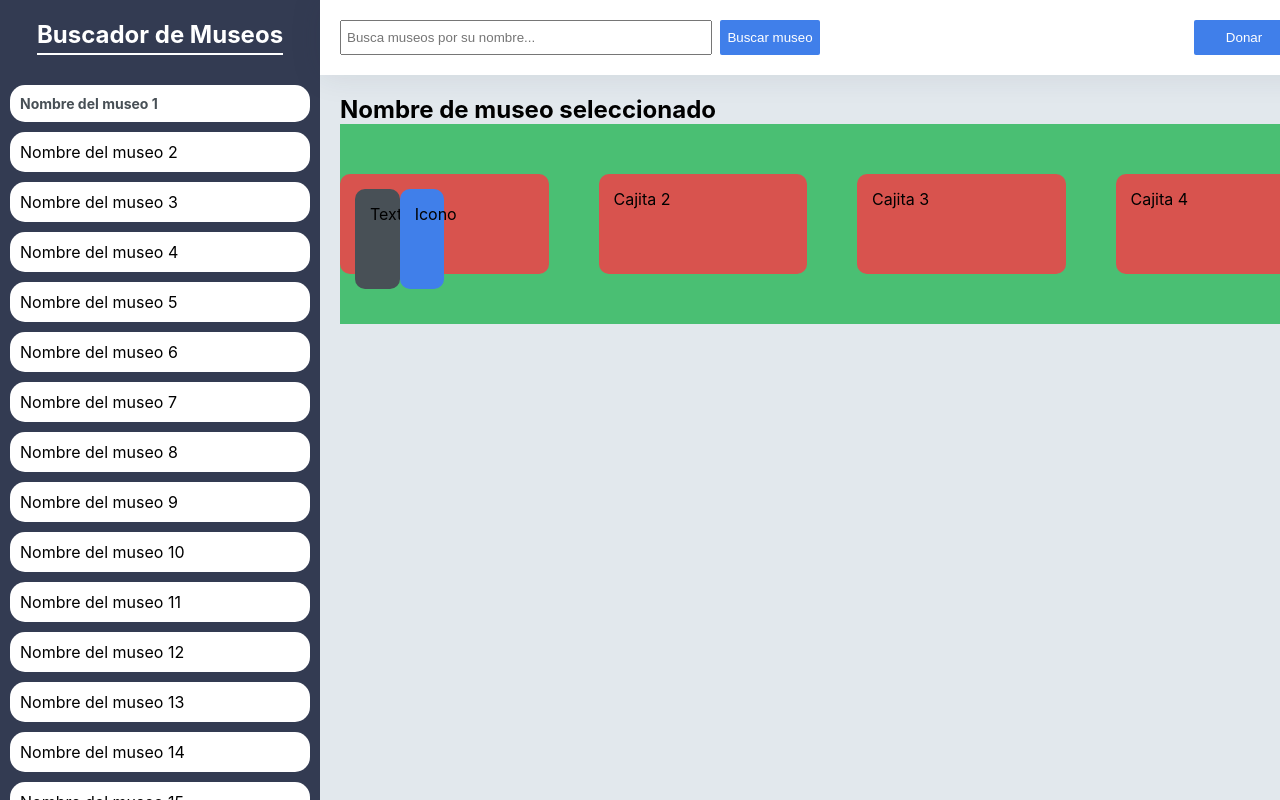
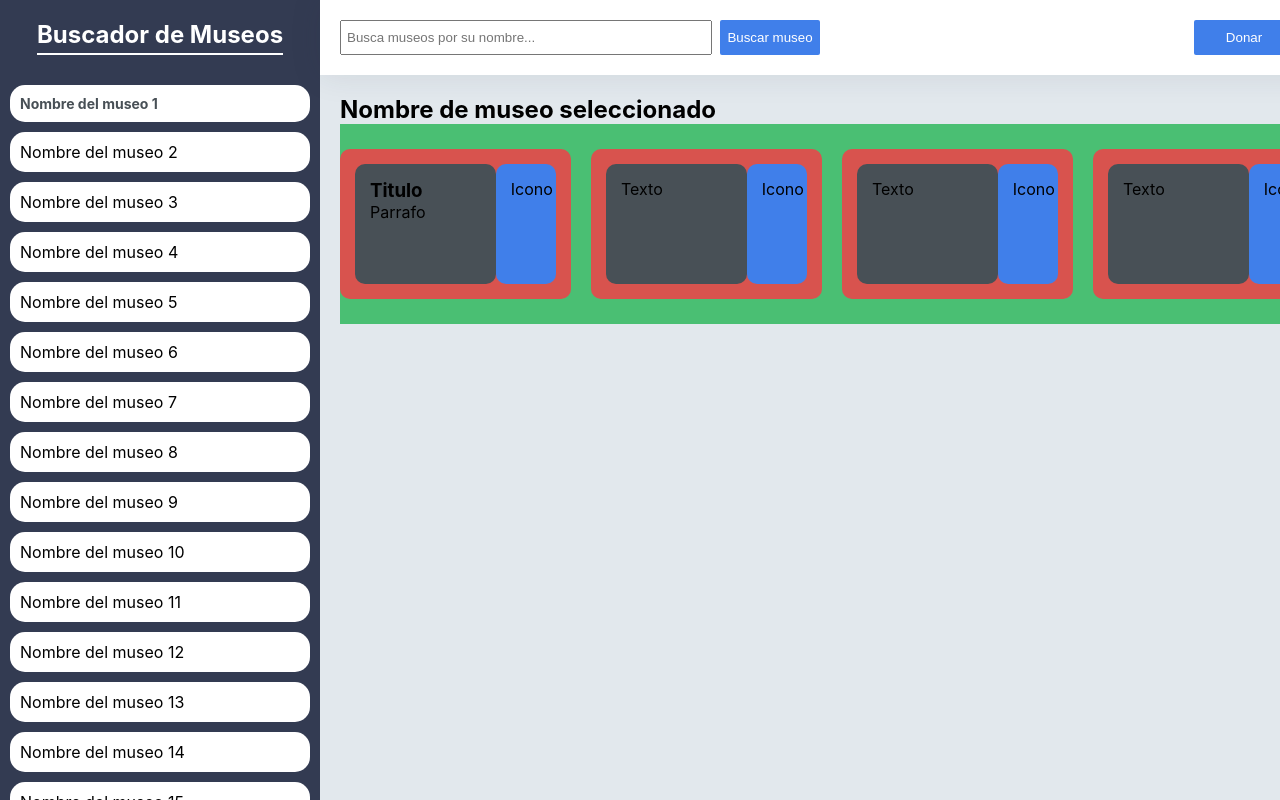
Before and after one commit to pschonffeldt/museos2, a React (Vite) app: page / in a window 1280 px wide. Shown: the top 800 px of the page. Built offline with nearby package versions, Linux system fonts and the light colour scheme.

Commit message:
Add markup for results details

```diff
--- a/src/components/Details.tsx
+++ b/src/components/Details.tsx
@@ -10,12 +10,24 @@ export default function Details({ children }: { children: React.ReactNode }) {
         </div>
         <div className="museum-summary-cards">
           <div className="museum-summary-card">
+            <div className="museum-summary-card-text">
+              <h3>Titulo</h3>
+              <p>Parrafo</p>
+            </div>
+            <div className="museum-summary-card-icon">Icono</div>
+          </div>
+          <div className="museum-summary-card">
             <div className="museum-summary-card-text">Texto</div>
             <div className="museum-summary-card-icon">Icono</div>
           </div>
-          <div className="museum-summary-card">Cajita 2</div>
-          <div className="museum-summary-card">Cajita 3</div>
-          <div className="museum-summary-card">Cajita 4</div>
+          <div className="museum-summary-card">
+            <div className="museum-summary-card-text">Texto</div>
+            <div className="museum-summary-card-icon">Icono</div>
+          </div>
+          <div className="museum-summary-card">
+            <div className="museum-summary-card-text">Texto</div>
+            <div className="museum-summary-card-icon">Icono</div>
+          </div>
         </div>
         {children}
       </div>
--- a/src/index.css
+++ b/src/index.css
@@ -256,14 +256,14 @@ body {
   background-color: var(--color-darkgreen);
   height: 200px;
   width: 100%;
-  gap: 50px;
+  gap: 20px;
 }
 
 .museum-summary-card {
   display: flex;
   flex-direction: row;
   background-color: var(--color-darkred);
-  height: 100px;
+  height: 150px;
   width: 25%;
   border-radius: 10px;
   padding: 15px;
@@ -271,10 +271,10 @@ body {
 
 .museum-summary-card-text {
   display: flex;
-  flex-direction: row;
+  flex-direction: column;
   background-color: var(--color-darkestgray);
-  height: 100px;
-  width: 25%;
+  height: 100%;
+  width: 70%;
   border-radius: 10px;
   padding: 15px;
 }
@@ -283,8 +283,8 @@ body {
   display: flex;
   flex-direction: row;
   background-color: var(--color-lightblue);
-  height: 100px;
-  width: 25%;
+  height: 100%;
+  width: 30%;
   border-radius: 10px;
   padding: 15px;
 }
```
